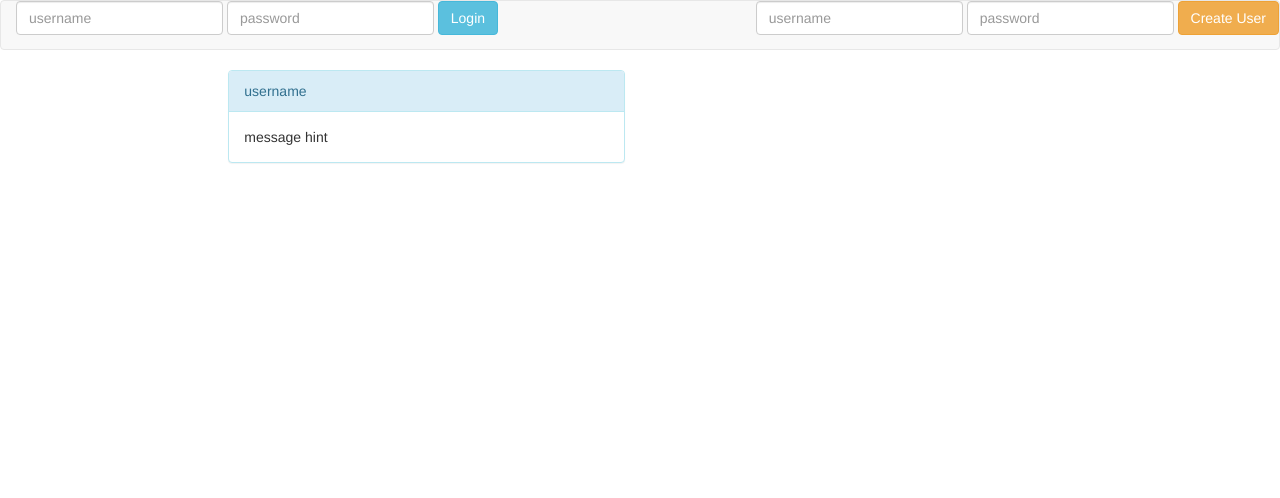
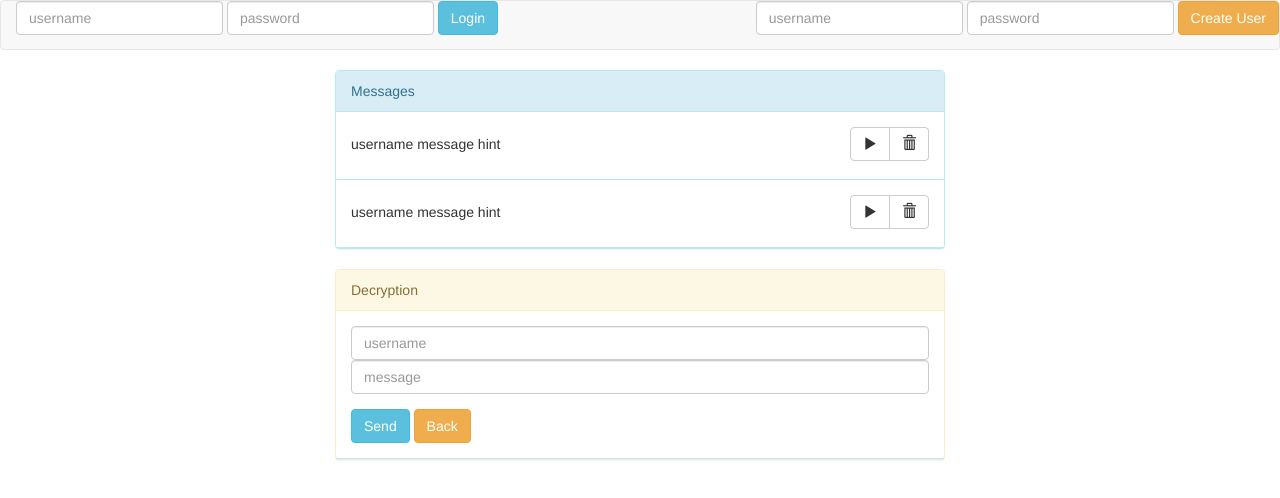
Before and after one commit to TIY-Charleston-Front-End-February2016/crypto, a website: page public/index.html in a window 1280 px wide. Drawn offline with nearby package versions, Linux system fonts and the light colour scheme; files that its build step writes are made by us from their sources.

Commit message:
added some markup in html

```diff
--- a/public/index.html
+++ b/public/index.html
@@ -28,14 +28,47 @@
       </div>
     </nav>
 
-    <div class="col-md-4 col-md-offset-2">
+    <div class="homepage col-md-6 col-md-offset-3 col-sm-6 col-sm-offset-3">
       <div class="panel panel-info">
-        <div class="panel-heading">username</div>
-        <div class="panel-body">message hint</div>
+        <div class="panel-heading">Messages</div>
+        <div class="message panel-body">
+          <h5>username</h5>
+          <p>message hint</p>
+          <div class="btn-group msgBtns">
+            <button type="button" class="btn btn-default" name="play"><span class="glyphicon glyphicon-play"></span></button>
+            <button type="button" class="btn btn-default" name="destroy"><span class="glyphicon glyphicon-trash"></span></button>
+          </div>
+        </div>
+        <div class="message panel-body">
+          <h5>username</h5>
+          <p>message hint</p>
+          <div class="btn-group msgBtns">
+            <button type="button" class="btn btn-default" name="play"><span class="glyphicon glyphicon-play"></span></button>
+            <button type="button" class="btn btn-default" name="destroy"><span class="glyphicon glyphicon-trash"></span></button>
+          </div>
+        </div>
+      </div>
+    </div>
+
+    <div class="homepage col-md-6 col-md-offset-3 col-sm-6 col-sm-offset-3">
+      <div class="panel panel-warning">
+        <div class="panel-heading">Decryption</div>
+          <div class="message panel-body">
+            <form class="decrypt" role="form" action="index.html" method="post">
+              <div class="form-group">
+                <input type="text" class="form-control username" name="name" placeholder="username">
+                <input type="text" class="form-control password" name="name" placeholder="message">
+              </div>
+              <button type="submit" class="btn btn-info sendMsg">Send</button>
+              <button type="submit" class="btn btn-warning back">Back</button>
+            </form>
+          </div>
+        </div>
       </div>
     </div>
 
 
+  <script src="node_modules/jquery/dist/jquery.js" charset="utf-8"></script>
   <script src="node_modules/bootstrap/dist/js/bootstrap.js" charset="utf-8"></script>
   </body>
 </html>
--- a/public/styles/styles.scss
+++ b/public/styles/styles.scss
@@ -0,0 +1,25 @@
+body {
+  background-color: #000000;
+  color: #FFFFFF;
+}
+
+nav {
+  background-color: #1098F7;
+}
+
+.homepage {
+
+}
+
+div.message {
+  border-bottom: .5px solid #bce8f1;
+  h5 {
+    display: inline-block;
+  }
+  p {
+    display: inline-block;
+  }
+  .msgBtns {
+    float: right;
+  }
+}
```
Also changed, not shown: public/styles/styles.css (added).
